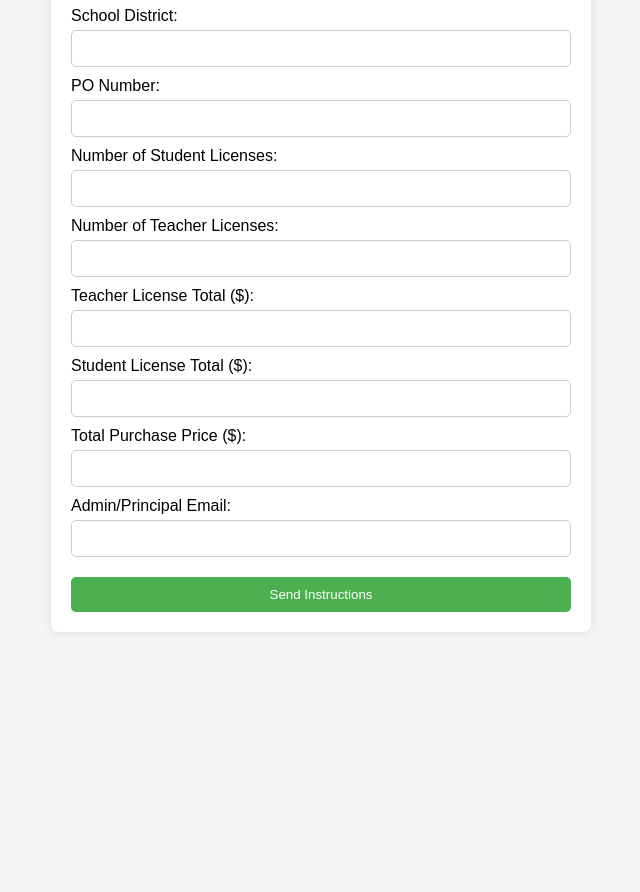
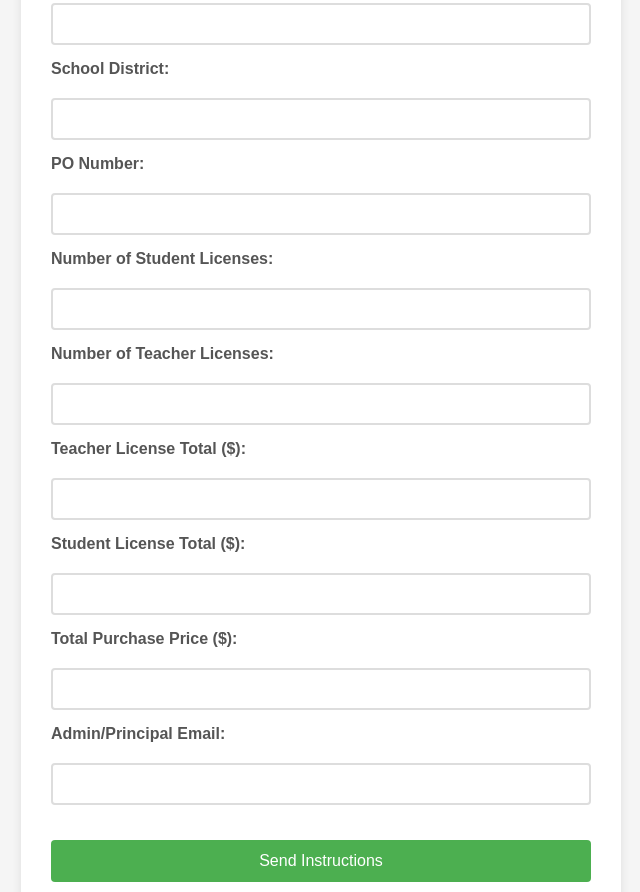
Before and after one commit to Jakeagle/PersonalAdminDistro, a plain HTML site: page index.html in a window 1280 px wide. Shown: the part 260-1152 px from the top of the page, without its empty margins (319-959 px from the left). Before the commit the page ends 942 px from the top, so only its background shows below. Drawn offline with Linux system fonts and the light colour scheme.

Commit message:
Update style.css

```diff
--- a/style.css
+++ b/style.css
@@ -1,57 +1,69 @@
 body {
   font-family: Arial, sans-serif;
-    background-color: #f4f4f4;
-    margin: 0;
-    padding: 0;
+  max-width: 600px;
+  margin: 50px auto;
+  padding: 20px;
+  background-color: #f5f5f5;
 }
 
 .container {
-    max-width: 500px;
-    margin: 50px auto;
-    padding: 20px;
-    background-color: white;
-    box-shadow: 0 0 10px rgba(0, 0, 0, 0.1);
+  background: white;
+  padding: 30px;
   border-radius: 8px;
+  box-shadow: 0 2px 10px rgba(0, 0, 0, 0.1);
 }
 
 h1 {
+  color: #333;
   text-align: center;
-    color: #333;
+  margin-bottom: 30px;
 }
 
 form {
   display: flex;
   flex-direction: column;
+  gap: 15px;
 }
 
 label {
-    margin-top: 10px;
+  font-weight: bold;
+  color: #555;
+  margin-bottom: 5px;
 }
 
 input {
   padding: 10px;
-    margin-top: 5px;
-    border: 1px solid #ccc;
-    border-radius: 5px;
+  border: 2px solid #ddd;
+  border-radius: 4px;
+  font-size: 16px;
 }
 
-button {
-    margin-top: 20px;
-    padding: 10px;
-    background-color: #4CAF50;
-    color: white;
-    border: none;
-    border-radius: 5px;
-    cursor: pointer;
+input:focus {
+  outline: none;
+  border-color: #4caf50;
 }
 
-button:hover {
+.submitBtn {
+  background-color: #4caf50;
+  color: white;
+  padding: 12px 20px;
+  border: none;
+  border-radius: 4px;
+  cursor: pointer;
+  font-size: 16px;
+  margin-top: 20px;
+}
+
+.submitBtn:hover {
   background-color: #45a049;
 }
 
 #confirmation {
   margin-top: 20px;
-    color: green;
-    font-weight: bold;
-    text-align: center;
+  padding: 15px;
+  background-color: #d4edda;
+  border: 1px solid #c3e6cb;
+  border-radius: 4px;
+  color: #155724;
+  white-space: pre-wrap;
 }
```
Lines whose indentation alone changed are shown as unchanged.
